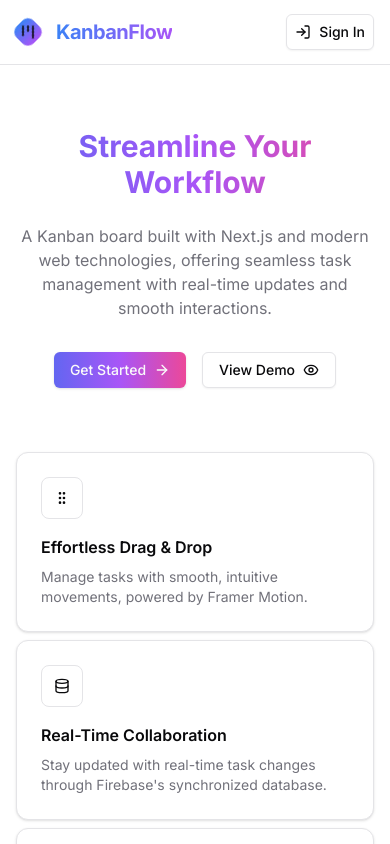
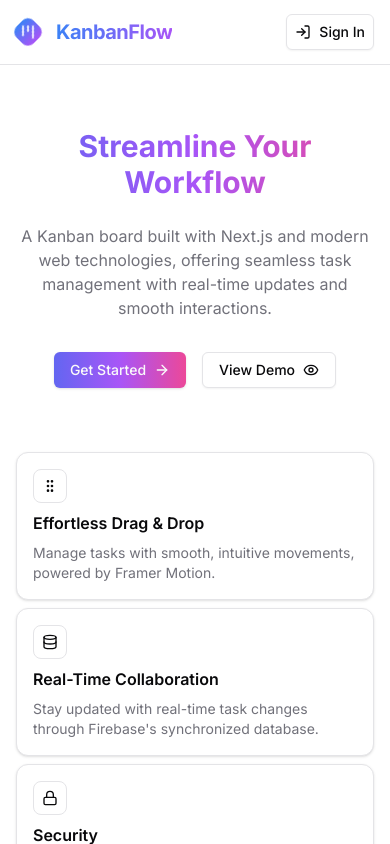
Before and after one commit to m-elagamy/kanbanflow, a Next.js app: page / in a window 390 px wide. Shown: the top 844 px of the page. Built offline with nearby package versions, Linux system fonts and the light colour scheme.

Commit message:
chore: improve the spaces and sized on mobiles

```diff
--- a/src/app/overview/Overview.tsx
+++ b/src/app/overview/Overview.tsx
@@ -89,7 +89,7 @@ const Overview = () => {
         animate="animate"
         variants={stagger}
       >
-        <section className="container pb-24 pt-32">
+        <section className="container pb-16 pt-32 md:pb-24">
           <div className="mx-auto mb-16 max-w-3xl text-center">
             <motion.h1
               className="mb-6 bg-gradient-to-r from-indigo-500 via-purple-500 to-pink-500 bg-clip-text text-3xl font-bold text-transparent md:text-4xl"
@@ -141,9 +141,9 @@ const Overview = () => {
                 key={index}
                 className="group transition-transform duration-300 hover:-translate-y-1"
               >
-                <CardContent className="pt-6">
+                <CardContent className="p-4 pt-4 md:pt-6">
                   <div
-                    className={`mb-4 w-fit rounded-lg border p-3 transition-transform duration-300 group-hover:scale-110`}
+                    className={`mb-2 w-fit rounded-lg border p-2 transition-transform duration-300 group-hover:scale-110 md:mb-4 md:p-3`}
                   >
                     {cloneElement(feature.icon, {
                       className: "size-4",
--- a/src/app/overview/components/kanban-logo.tsx
+++ b/src/app/overview/components/kanban-logo.tsx
@@ -23,7 +23,7 @@ const KanbanLogo = () => {
             transition: { type: "spring", stiffness: 250, damping: 3 },
           }}
         >
-          <Kanban className="size-5 -rotate-45 md:size-6" />
+          <Kanban className="size-5 -rotate-45 text-white md:size-6" />
         </motion.div>
 
         <span className="bg-gradient-to-r from-blue-500 to-purple-500 bg-clip-text text-xl font-bold -tracking-wide text-transparent md:text-2xl">
```
